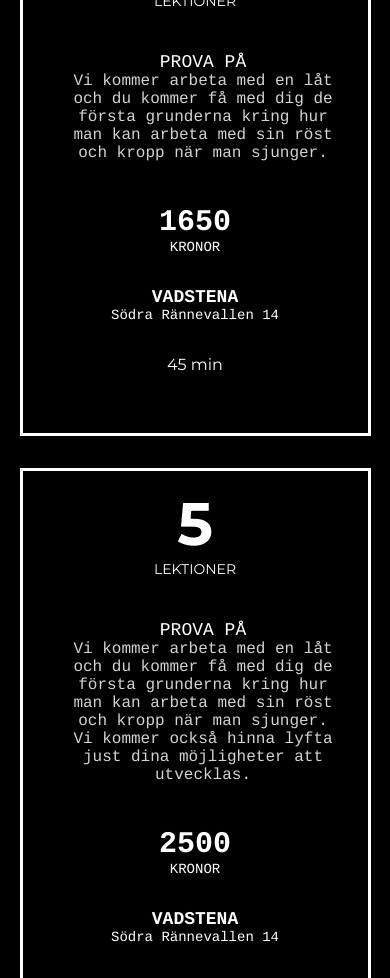
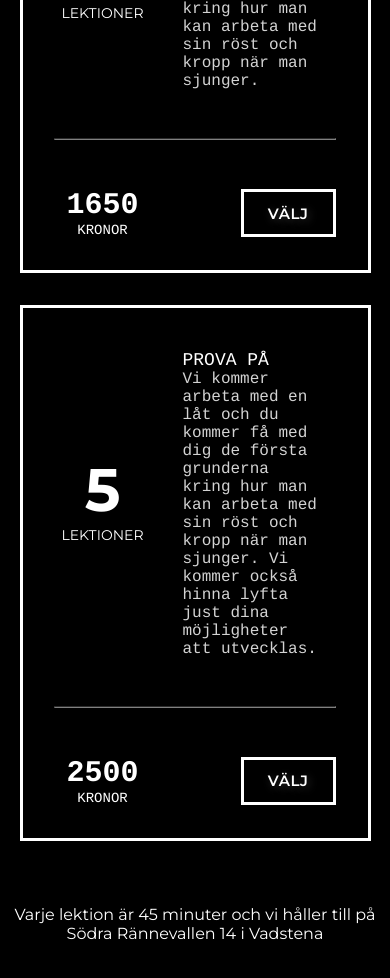
Before and after one commit to FThelin/johannathelin, a Next.js app: page / in a window 390 px wide. Shown: the part 3000-3978 px from the top of the page. Built offline with nearby package versions, Linux system fonts and the light colour scheme.

Commit message:
prices change UI

```diff
--- a/components/Prices.js
+++ b/components/Prices.js
@@ -18,21 +18,24 @@ const Prices = () => {
               <p>{c.description}</p>
             </div>
           </div>
+          <hr className={styles.divider}></hr>
           <div className={styles.rowRight}>
             <div className={styles.priceInfo}>
               <h6>{c.price}</h6>
               <p>kronor</p>
             </div>
-            <div className={styles.adressInfo}>
-              <h6>{c.adress.city}</h6>
-              <p>{c.adress.street}</p>
-            </div>
-            <div className={styles.durationInto}>
-              <p>{`${c.duration} min`}</p>
+            <div className={styles.buttonContainer}>
+              <a href={"#contact"}>
+                <Button text="Välj" />
+              </a>
             </div>
           </div>
         </div>
       ))}
+      <p className={styles.bottomText}>
+        Varje lektion är 45 minuter och vi håller till på Södra Rännevallen 14 i
+        Vadstena
+      </p>
     </div>
   );
 };
--- a/styles/Prices.module.css
+++ b/styles/Prices.module.css
@@ -95,15 +95,10 @@
     font-size: 14px;
 }
 
-.adressInfo h6 {
-    font-size: 18px;
-    font-family: 'Cousine', monospace;
-    text-transform:uppercase;
-}
-
-.adressInfo p {
-    font-family: 'Cousine', monospace;
-    font-size: 14px;
+.bottomText {
+    color: white;
+    margin-top: 2rem;
+    text-align: center;
 }
 
 
@@ -118,7 +113,7 @@
     }
 }
 
-@media screen and (max-width: 1260px) {
+@media screen and (max-width: 940px) {
     .categoryRow {
         border: 3px solid rgb(255, 255, 255);
         width: 90%;
@@ -126,36 +121,34 @@
         flex-direction: column;
         align-items: center;
         margin-bottom: 2rem;
+        padding: 1rem;
     }
 
     .rowLeft {
         width: 100%;
-        flex-direction: column;
         align-items: center;
         justify-content: center;
         padding: 1rem;
         border: none;
     }
 
-    .amountInfo, .priceInfo {
+    .amountInfo {
         padding: 0;
         margin: 0;
-        margin-bottom: 2rem;
-
-    }
-
-    .lessonInfo {
-        text-align: center;
     }
 
     .rowRight {
         width: 100%;
-        flex-direction: column;
+        align-items: center;
+        justify-content: space-between;
+        padding: 1rem;
         border: none;
     }
 
-    .adressInfo {
-        margin-bottom: 2rem;
-        text-align: center;
+    .divider {
+        display: block;
+        width: 90%;
+        border-color: grey;
+        margin: 2rem 0 2rem 0
     }
 }
```
